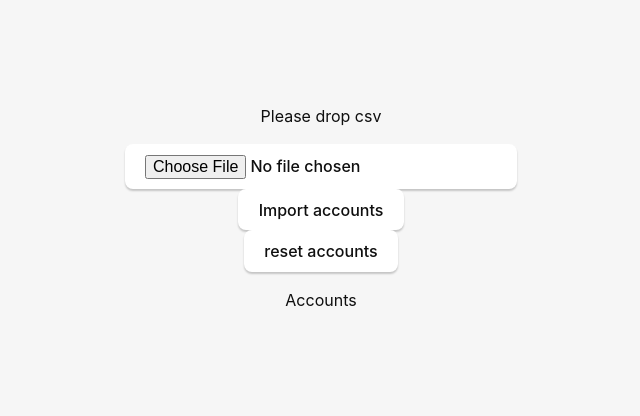
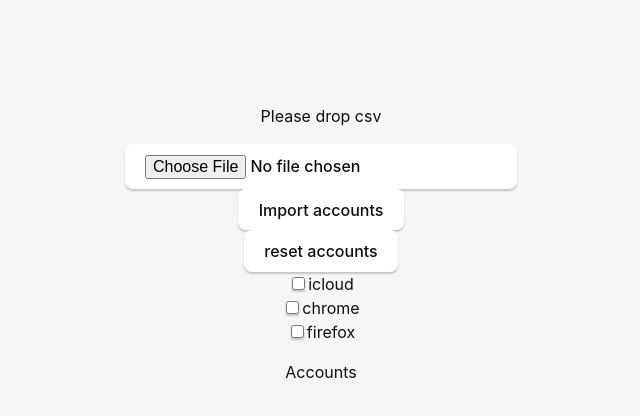
Before and after one commit to BaseW/account-manager, a Next.js app: page / in a window 1280 px wide. Shown: the top 416 px of the page, without its empty margins (319-959 px from the left). Built offline with nearby package versions, Linux system fonts and the light colour scheme.

Commit message:
add checkboxes

```diff
--- a/src/pages/index.tsx
+++ b/src/pages/index.tsx
@@ -16,6 +16,9 @@ function App() {
   const [fileFrom, setFileFrom] = useState(''); // ['icloud', 'chrome', 'firefox'
   const [csvData, setCsvData] = useState<string | ArrayBuffer | null>(null);
   const [accounts, setAccounts] = useState<Account[]>([]);
+  const [isIcloudIncluded, setIsIcloudIncluded] = useState(true);
+  const [isChromeIncluded, setIsChromeIncluded] = useState(true);
+  const [isFirefoxIncluded, setIsFirefoxIncluded] = useState(true);
 
   function onUploadFile(e: ChangeEvent<HTMLInputElement>) {
     setIsUploading(true);
@@ -61,6 +64,18 @@ function App() {
     setAccounts([]);
   }
 
+  function onChangeIcloudCheckbox(e: ChangeEvent<HTMLInputElement>) {
+    setIsIcloudIncluded(e.target.checked);
+  }
+
+  function onChangeChromeCheckbox(e: ChangeEvent<HTMLInputElement>) {
+    setIsChromeIncluded(e.target.checked);
+  }
+
+  function onChangeFirefoxCheckbox(e: ChangeEvent<HTMLInputElement>) {
+    setIsFirefoxIncluded(e.target.checked);
+  }
+
   return (
     <div className="container">
       <div>
@@ -72,6 +87,26 @@ function App() {
       </div>
       <div>
         <button onClick={() => onResetAccounts()}>reset accounts</button>
+      </div>
+      <div>
+        <div className="filterConditions">
+          {/* checkbox for icloud */}
+          <div>
+            <input type="checkbox" onChange={onChangeIcloudCheckbox}/>
+            <label>icloud</label>
+          </div>
+          {/* checkbox for chrome */}
+          <div>
+            <input type="checkbox" onChange={onChangeChromeCheckbox}/>
+            <label>chrome</label>
+          </div>
+          {/* checkbox for firefox */}
+          <div>
+            <input type="checkbox" onChange={onChangeFirefoxCheckbox} />
+            <label>firefox</label>
+          </div>
+        </div>
+        <div className="filterButton"></div>
       </div>
       <div>
         <p>Accounts</p>
```
